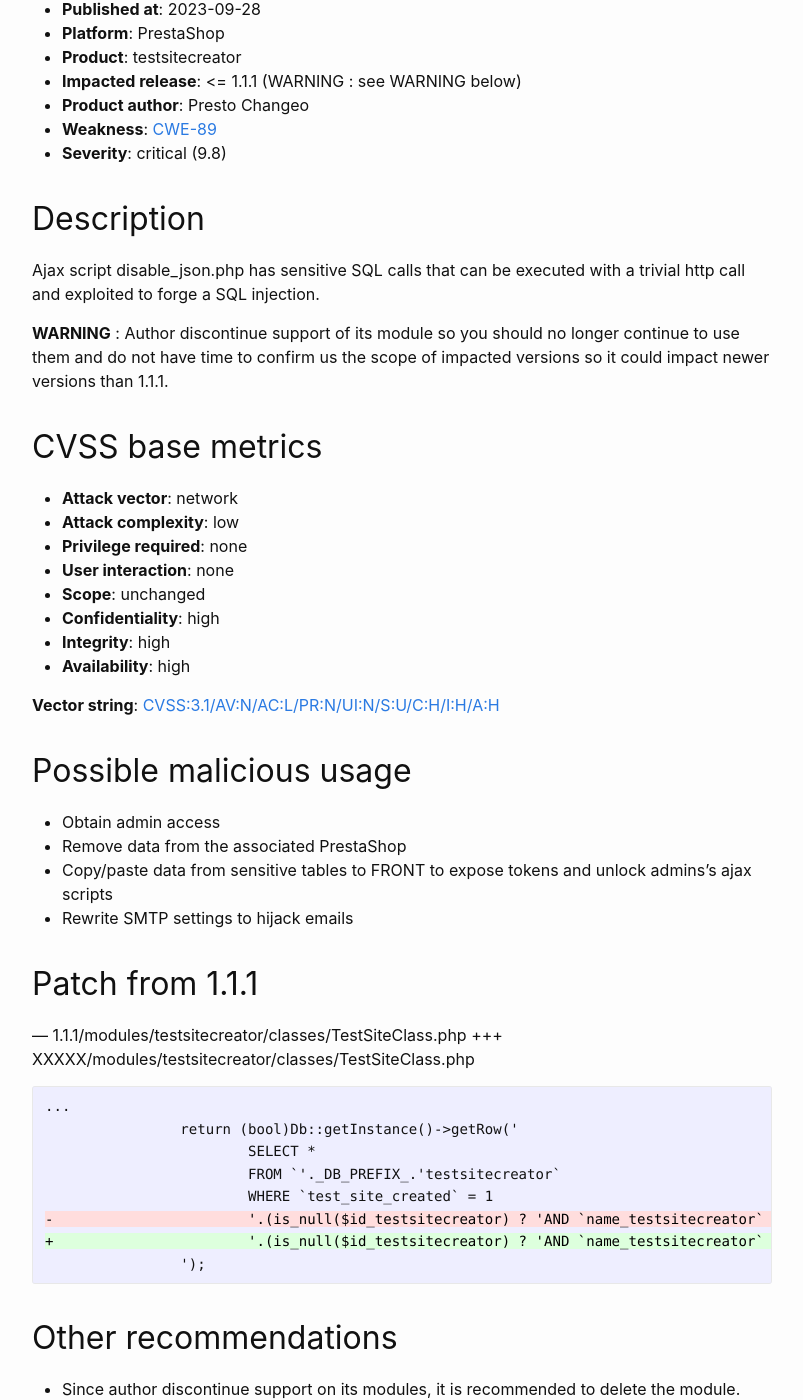
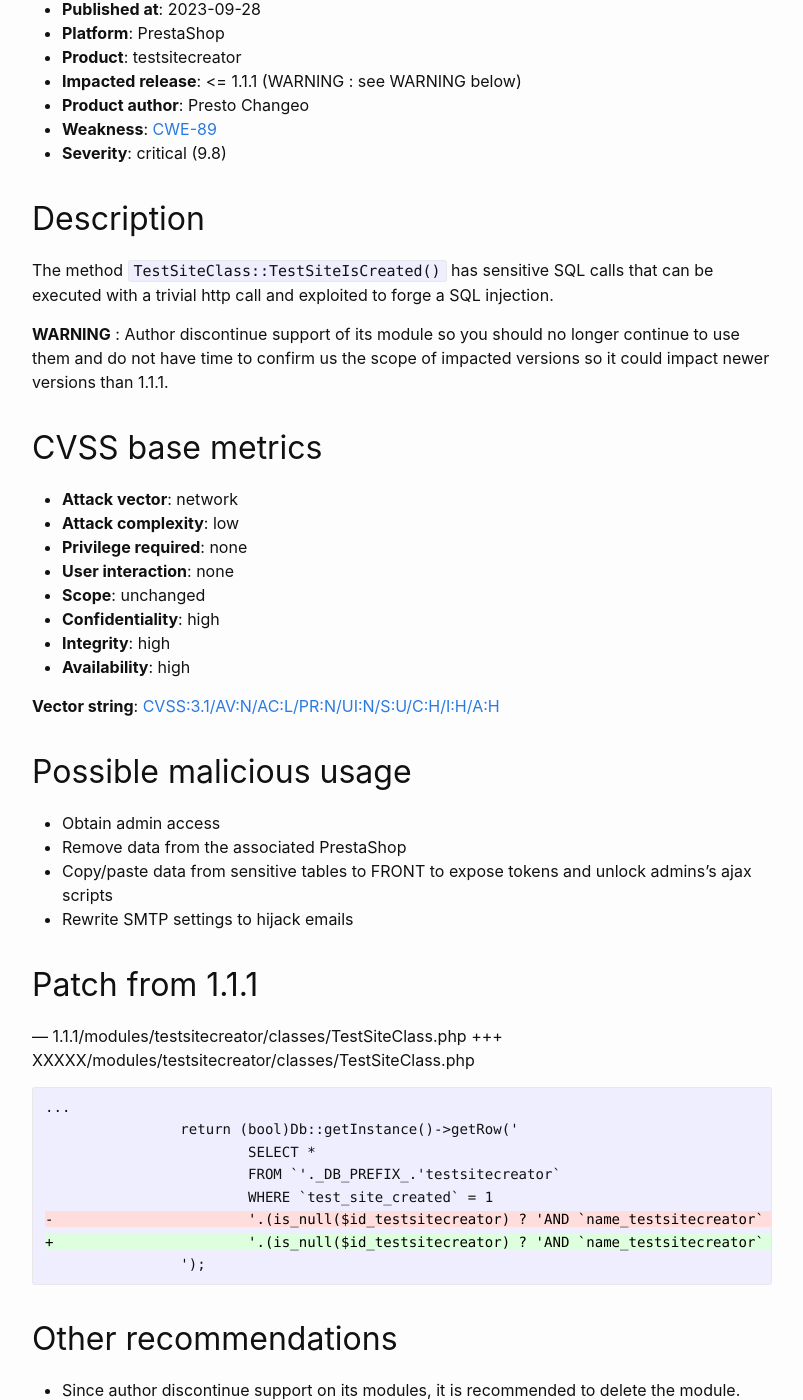
Before and after one commit to friends-of-presta/security-advisories, a Jekyll site: the page built from _posts/2023-09-28-testsitecreator-89.md, in a window 1280 px wide and 1400 px high, scrolled down 1031 px. Shown: the whole window, without its empty margins (238-1041 px from the left). Built offline with Jekyll 4.4.1, drawn with Linux system fonts in a browser that asks for light colours.

Commit message:
Update 2023-09-28-testsitecreator-89.md

````diff
--- a/_posts/2023-09-28-testsitecreator-89.md
+++ b/_posts/2023-09-28-testsitecreator-89.md
@@ -26,7 +26,7 @@ In the module "Test Site Creator" (testsitecreator) from Presto Changeo for Pres
 
 ## Description
 
-Ajax script disable_json.php has sensitive SQL calls that can be executed with a trivial http call and exploited to forge a SQL injection.
+The method `TestSiteClass::TestSiteIsCreated()` has sensitive SQL calls that can be executed with a trivial http call and exploited to forge a SQL injection.
 
 **WARNING** : Author discontinue support of its module so you should no longer continue to use them and do not have time to confirm us the scope of impacted versions so it could impact newer versions than 1.1.1.
 
@@ -61,7 +61,7 @@ Ajax script disable_json.php has sensitive SQL calls that can be executed with a
 			FROM `'._DB_PREFIX_.'testsitecreator`
 			WHERE `test_site_created` = 1
 -			'.(is_null($id_testsitecreator) ? 'AND `name_testsitecreator` = "'.$name_testsitecreator.'"' : 'AND `id_testsitecreator` = '.$id_testsitecreator).'
-+			'.(is_null($id_testsitecreator) ? 'AND `name_testsitecreator` = "'.pSQL($name_testsitecreator).'"' : 'AND `id_testsitecreator` = '.$id_testsitecreator).'
++			'.(is_null($id_testsitecreator) ? 'AND `name_testsitecreator` = "'.pSQL($name_testsitecreator).'"' : 'AND `id_testsitecreator` = '.(int) $id_testsitecreator).'
 		');
 ```
 
````
